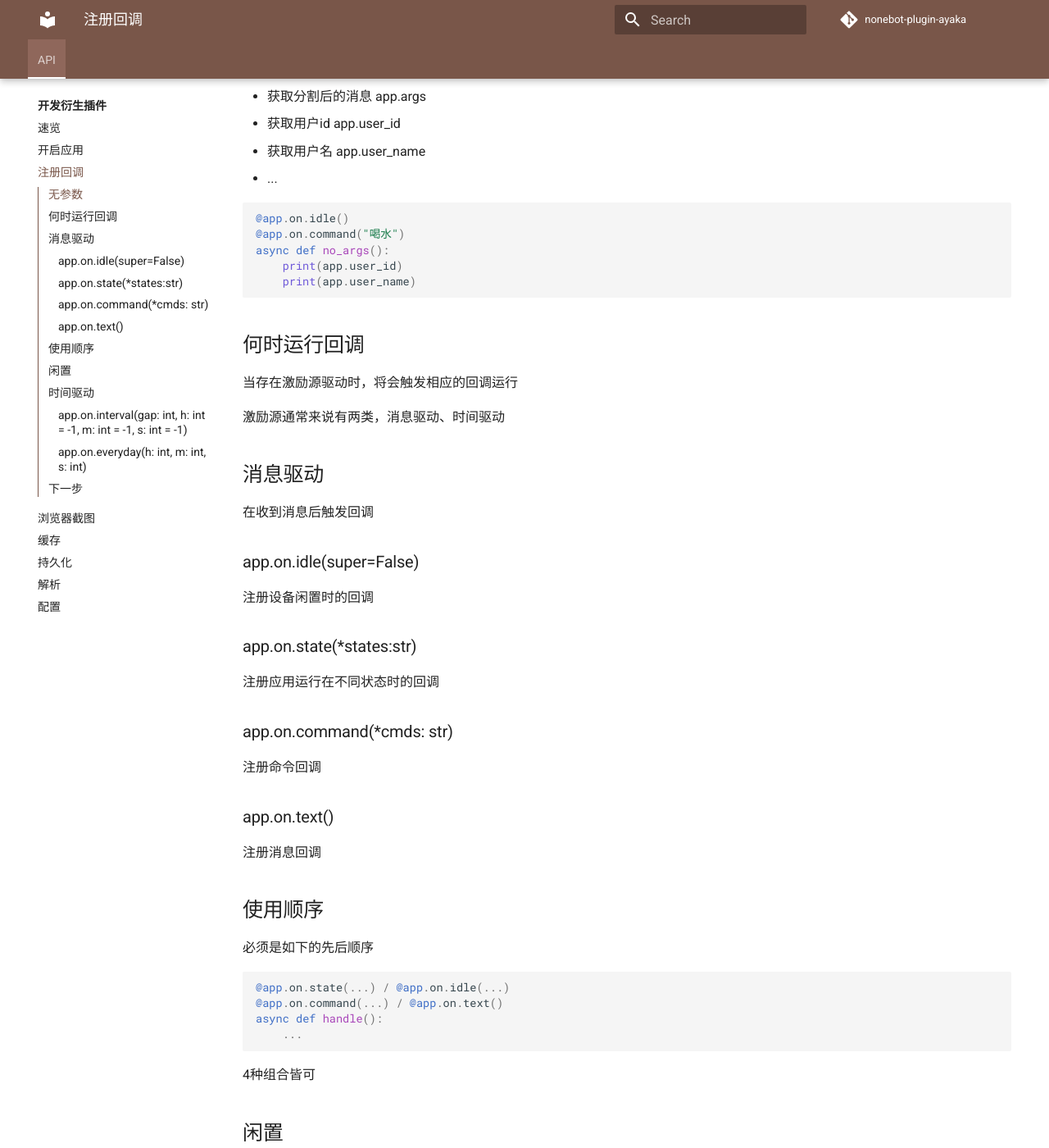
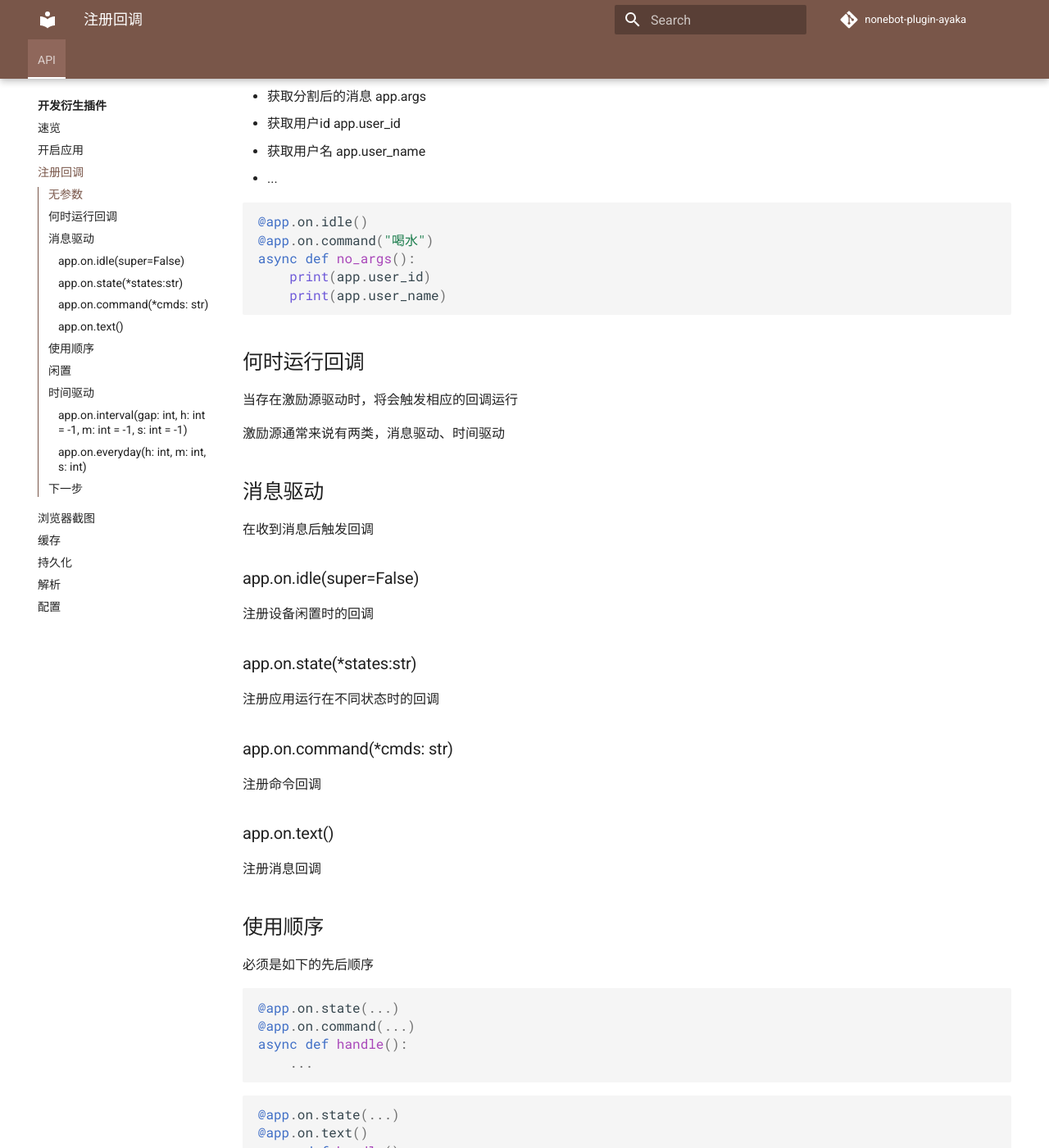
Before and after one commit to bridgeL/ayaka_doc, an MkDocs documentation site: the page built from docs/develop/on.md, in a window 1280 px wide and 1400 px high, scrolled down 366 px. Shown: the whole window at 82% size. Built offline with MkDocs 1.6.1 and Material for MkDocs 9.7.7, drawn with Linux system fonts in a browser that asks for light colours; comment, search, counter and statistics services are not loaded; the version menu is left out; some of the changed text lies outside the part shown.

Commit message:
big font

````diff
--- /dev/null
+++ b/docs/css/big-font.css
@@ -0,0 +1,4 @@
+.md-typeset table:not([class]),
+.md-typeset code {
+    font-size: .8rem;
+}
--- a/docs/develop/on.md
+++ b/docs/develop/on.md
@@ -48,13 +48,32 @@ async def no_args():
 必须是如下的先后顺序
 
 ```py
-@app.on.state(...) / @app.on.idle(...)
-@app.on.command(...) / @app.on.text()
+@app.on.state(...)
+@app.on.command(...)
 async def handle():
     ...
 ```
 
-4种组合皆可
+```py
+@app.on.state(...)
+@app.on.text()
+async def handle():
+    ...
+```
+
+```py
+@app.on.idle(...)
+@app.on.command(...)
+async def handle():
+    ...
+```
+
+```py
+@app.on.idle(...)
+@app.on.text()
+async def handle():
+    ...
+```
 
 ## 闲置
 
--- a/mkdocs.yml
+++ b/mkdocs.yml
@@ -92,3 +92,4 @@ extra_javascript:
 extra_css:
 - css/code.css
 - css/tab-right.css
+- css/big-font.css
````
Also changed, not shown: docs/develop/api.md (+2 -0 lines), docs/index.md (+3 -2 lines).
